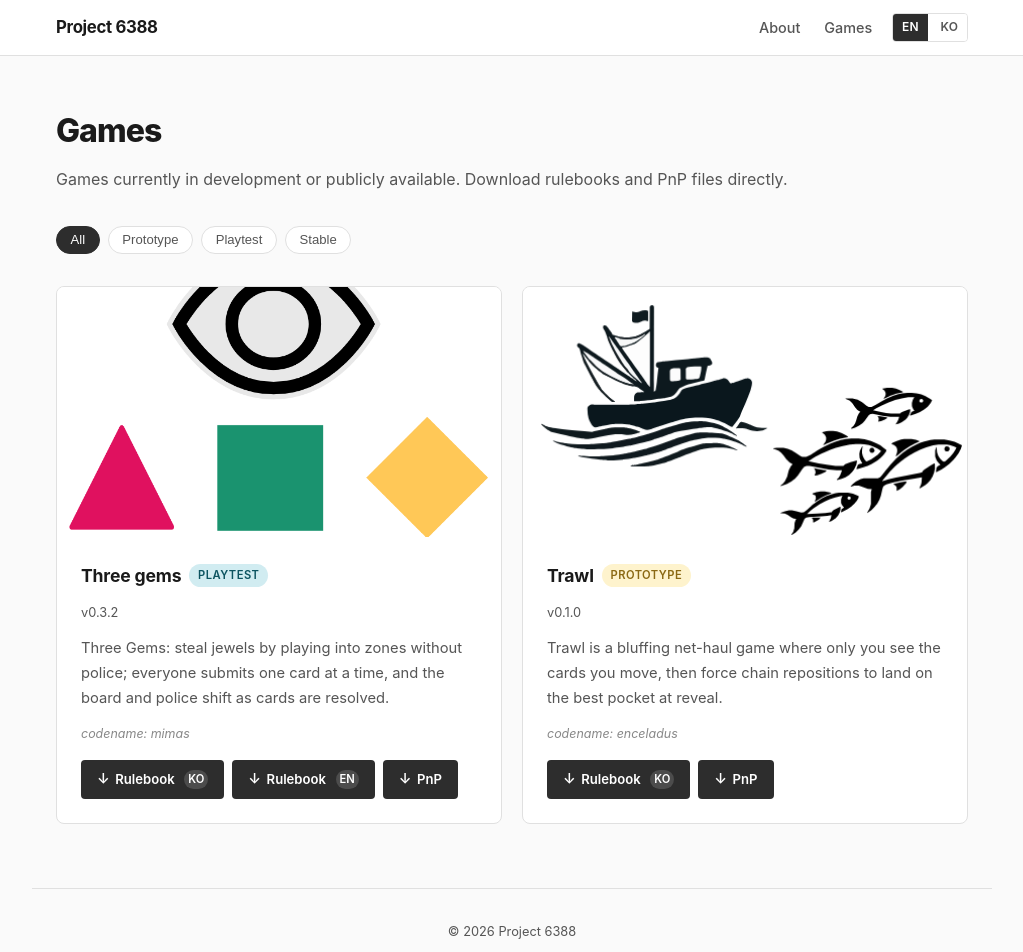
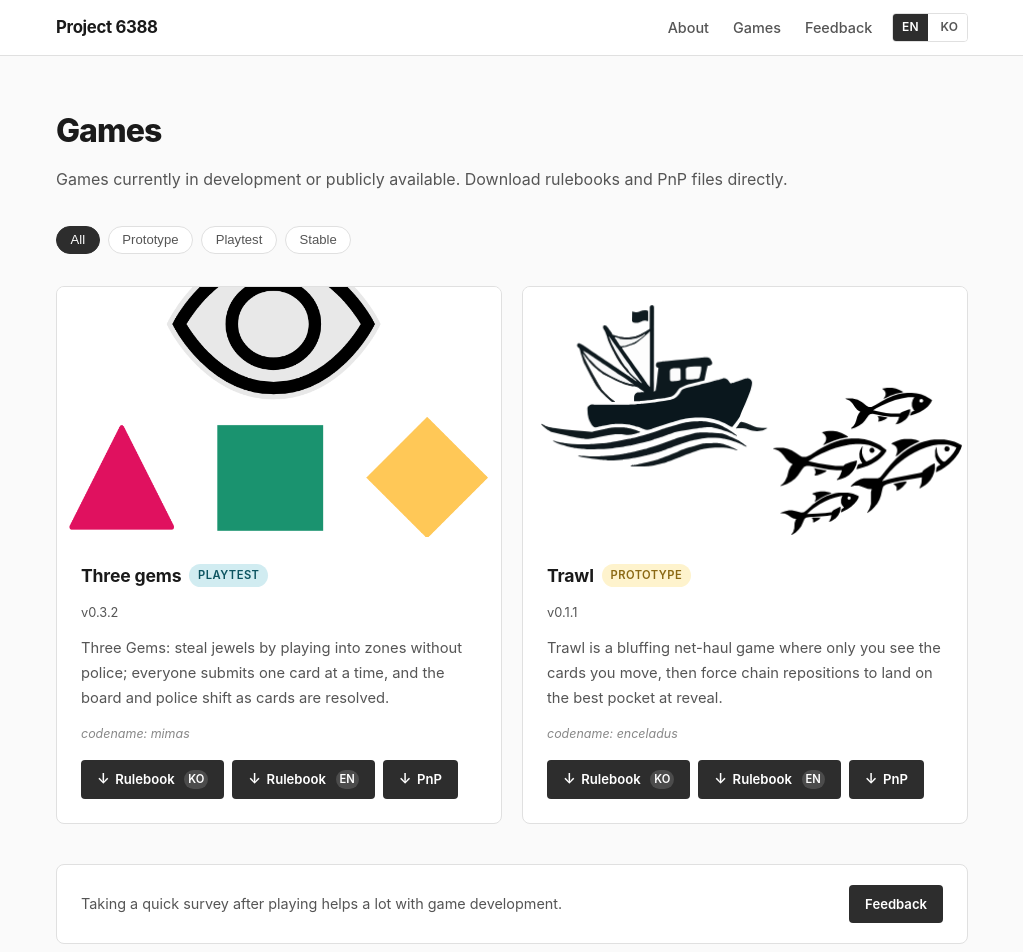
Before and after one commit to kimsj0302/project6388, a Next.js app: page /en/games in a window 1280 px wide. Shown: the top 952 px of the page, without its empty margins (128-1151 px from the left). Built offline with nearby package versions, Linux system fonts and the light colour scheme.

Commit message:
update trawl v0.1.1 link and feedback page

```diff
--- a/app/[locale]/games/page.tsx
+++ b/app/[locale]/games/page.tsx
@@ -1,9 +1,13 @@
 import type { Metadata } from "next";
 import type { Game } from "@/lib/types";
-import type { Locale } from "@/i18n/config";
+import { locales, type Locale } from "@/i18n/config";
 import gamesData from "@/data/games.json";
 import { getDictionary } from "@/i18n/get-dictionary";
 import { GamesClient } from "./games-client";
+
+export async function generateStaticParams() {
+  return locales.map((locale) => ({ locale }));
+}
 
 export async function generateMetadata({
   params,
@@ -35,6 +39,18 @@ export default async function GamesPage({
       </div>
 
       <GamesClient games={games} locale={locale as Locale} dict={dict.games} />
+
+      <div className="feedback-banner">
+        <p>{dict.games.feedbackMessage}</p>
+        <a
+          href="https://FEEDBACK_FORM_URL"
+          target="_blank"
+          rel="noopener noreferrer"
+          className="btn btn-primary"
+        >
+          {dict.games.feedbackLink}
+        </a>
+      </div>
     </>
   );
 }
--- a/app/[locale]/layout.tsx
+++ b/app/[locale]/layout.tsx
@@ -47,6 +47,15 @@ export default async function LocaleLayout({
                 <li>
                   <Link href={`/${locale}/games`}>{dict.nav.games}</Link>
                 </li>
+                <li>
+                  <a
+                    href="https://forms.gle/XWPZAQaP4jHToci6A"
+                    target="_blank"
+                    rel="noopener noreferrer"
+                  >
+                    {dict.nav.feedback}
+                  </a>
+                </li>
               </ul>
               <LanguageSwitcher currentLocale={locale as Locale} />
             </div>
--- a/app/[locale]/page.tsx
+++ b/app/[locale]/page.tsx
@@ -1,6 +1,10 @@
 import type { Metadata } from "next";
-import type { Locale } from "@/i18n/config";
+import { locales, type Locale } from "@/i18n/config";
 import { getDictionary } from "@/i18n/get-dictionary";
+
+export async function generateStaticParams() {
+  return locales.map((locale) => ({ locale }));
+}
 
 export async function generateMetadata({
   params,
--- a/app/globals.css
+++ b/app/globals.css
@@ -475,6 +475,39 @@ body {
   text-transform: uppercase;
 }
 
+/* ── Feedback Banner ── */
+
+.feedback-banner {
+  display: flex;
+  align-items: center;
+  gap: 1rem;
+  margin-top: 2.5rem;
+  padding: 1.25rem 1.5rem;
+  background: var(--color-surface);
+  border: 1px solid var(--color-border);
+  border-radius: var(--radius);
+}
+
+.feedback-banner p {
+  flex: 1;
+  font-size: 0.9rem;
+  color: var(--color-text-secondary);
+  margin: 0;
+}
+
+.feedback-banner .btn {
+  white-space: nowrap;
+  flex-shrink: 0;
+}
+
+@media (max-width: 480px) {
+  .feedback-banner {
+    flex-direction: column;
+    align-items: stretch;
+    text-align: center;
+  }
+}
+
 /* ── Empty state ── */
 
 .empty-state {
--- a/data/games.json
+++ b/data/games.json
@@ -28,7 +28,7 @@
       "ko": "Trawl"
     },
     "status": "prototype",
-    "version": "v0.1.0",
+    "version": "v0.1.1",
     "summary": {
       "en": "Trawl is a bluffing net-haul game where only you see the cards you move, then force chain repositions to land on the best pocket at reveal.",
       "ko": "Trawl은 내가 옮기는 카드만 확인할 수 있는 카드 만칼라로 판을 속이고, 연쇄 재배치로 유리한 그물 칸을 차지해 공개 정산에서 점수를 얻는 블러핑 게임이다."
@@ -37,7 +37,8 @@
     "image": "/images/games/enceladus.png",
     "downloads": {
       "rulebooks": {
-        "ko": "rulebook_ko.pdf"
+        "ko": "Trawl_Rule_v0.7_KR.pdf",
+        "en": "Trawl_Rule_v0.7_EN.pdf"
       },
       "pnp_asset": "pnp.pdf"
     }
--- a/i18n/dictionaries/en.json
+++ b/i18n/dictionaries/en.json
@@ -1,7 +1,8 @@
 {
   "nav": {
     "about": "About",
-    "games": "Games"
+    "games": "Games",
+    "feedback": "Feedback"
   },
   "footer": {
     "copyright": "Project 6388"
@@ -50,7 +51,9 @@
     "emptyState": "No games found with this status.",
     "downloadRulebook": "Rulebook",
     "downloadPnp": "PnP",
-    "codename": "codename"
+    "codename": "codename",
+    "feedbackMessage": "Taking a quick survey after playing helps a lot with game development.",
+    "feedbackLink": "Feedback"
   },
   "meta": {
     "siteDescription": "A card-based board game experiment archive — mechanism experiments built entirely from cards, no language elements.",
--- a/i18n/dictionaries/ko.json
+++ b/i18n/dictionaries/ko.json
@@ -1,7 +1,8 @@
 {
   "nav": {
     "about": "소개",
-    "games": "게임"
+    "games": "게임",
+    "feedback": "피드백"
   },
   "footer": {
     "copyright": "Project 6388"
@@ -50,7 +51,9 @@
     "emptyState": "해당 상태의 게임이 아직 없습니다.",
     "downloadRulebook": "Rulebook",
     "downloadPnp": "PnP",
-    "codename": "codename"
+    "codename": "codename",
+    "feedbackMessage": "게임 플레이 후 설문조사를 해주시면 게임 개발에 큰 도움이 됩니다.",
+    "feedbackLink": "피드백"
   },
   "meta": {
     "siteDescription": "카드 기반 보드게임 실험 아카이브 — 언어 요소 없이 카드만으로 구성하는 메커니즘 실험 프로젝트.",
```
